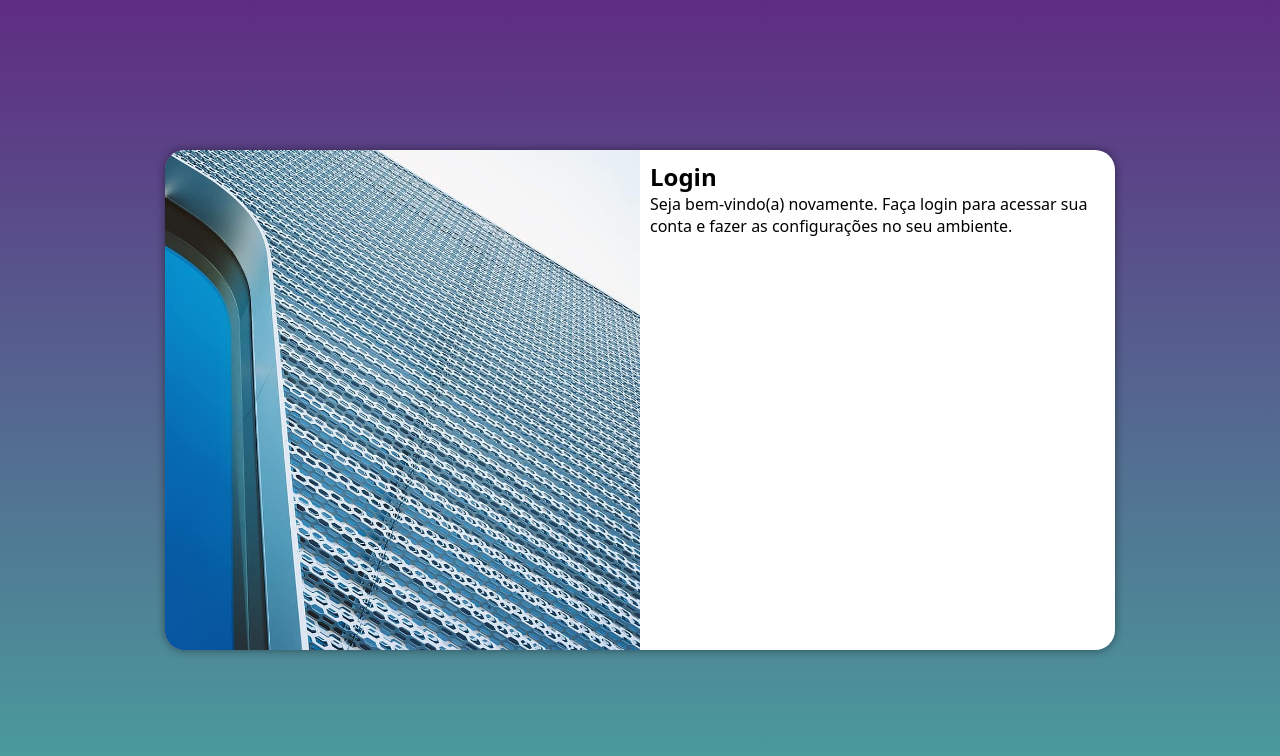
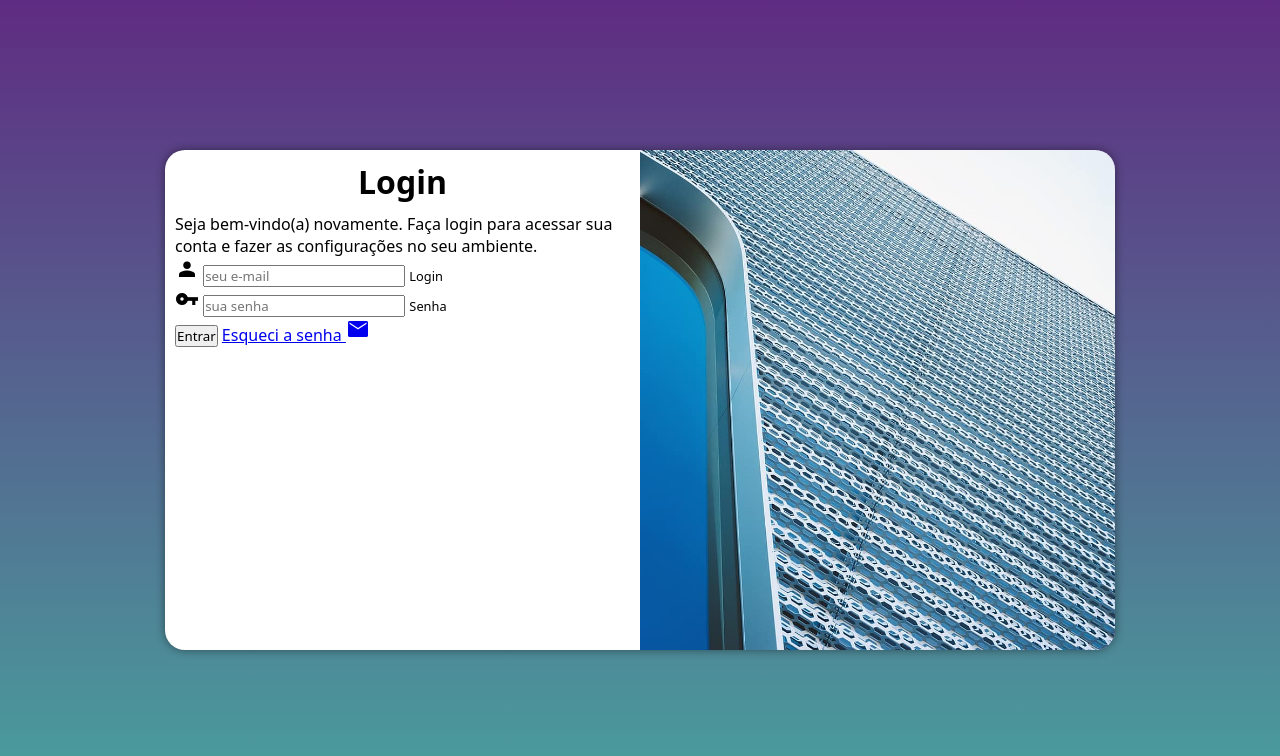
Before and after one commit to daniel-zambelli/projeto-login, a plain HTML site: page index.html in a window 1280 px wide. Drawn offline with nearby package versions, Linux system fonts and the light colour scheme.

Commit message:
formulario

```diff
--- a/estilos/media-query.css
+++ b/estilos/media-query.css
@@ -41,13 +41,21 @@ Grandes Telas: acima de 1200px
   }
 
   #login > #imagem {
-    float: left;
+    float: right;
     width: 50%;
     height: 100%;
   }
 
   #login > #formulario {
-    float: right;
+    float: left;
     width: 50%;
   }
+
+  #formulario > h1 {
+    font-size: 2em;
+  }
+
+  #formulario > p {
+    font-size: 1em;
+  }
 }
--- a/estilos/style.css
+++ b/estilos/style.css
@@ -59,3 +59,20 @@ main {
   display: block;
   padding: 10px;
 }
+
+#formulario > h1 {
+  text-align: center;
+  margin-bottom: 10px;
+}
+
+#formulario > p {
+  font-size: 1.2em;
+}
+
+label {
+  font-size: 0.8em;
+}
+
+.material-symbols-outlined {
+  font-variation-settings: "FILL" 1, "wght" 400, "GRAD" 0, "opsz" 48;
+}
--- a/index.html
+++ b/index.html
@@ -5,6 +5,10 @@
     <meta http-equiv="X-UA-Compatible" content="IE=edge" />
     <meta name="viewport" content="width=device-width, initial-scale=1.0" />
     <title>Login</title>
+    <link
+      rel="stylesheet"
+      href="https://fonts.googleapis.com/css2?family=Material+Symbols+Outlined:opsz,wght,FILL,GRAD@20..48,100..700,0..1,-50..200"
+    />
     <link rel="stylesheet" href="estilos/style.css" />
     <link rel="stylesheet" href="estilos/media-query.css" />
   </head>
@@ -18,7 +22,40 @@
             Seja bem-vindo(a) novamente. Faça login para acessar sua conta e
             fazer as configurações no seu ambiente.
           </p>
-          <form action="login.php" method="post"></form>
+          <form action="login.php" method="post" autocomplete="on">
+            <div class="campo">
+              <span class="material-symbols-outlined"> person </span>
+              <input
+                type="email"
+                name="login"
+                id="ilogin"
+                placeholder="seu e-mail"
+                autocomplete="email"
+                required
+                maxlength="30"
+              />
+              <label for="ilogin">Login</label>
+            </div>
+            <div class="campo">
+              <span class="material-symbols-outlined"> vpn_key </span>
+              <input
+                type="password"
+                name="senha"
+                id="isenha"
+                placeholder="sua senha"
+                autocomplete="current-password"
+                required
+                minlength="8"
+                maxlength="20"
+              />
+              <label for="isenha">Senha</label>
+            </div>
+            <input type="submit" value="Entrar" />
+            <a href="esqueci.html"
+              >Esqueci a senha
+              <span class="material-symbols-outlined"> mail </span></a
+            >
+          </form>
         </div>
       </section>
     </main>
```
